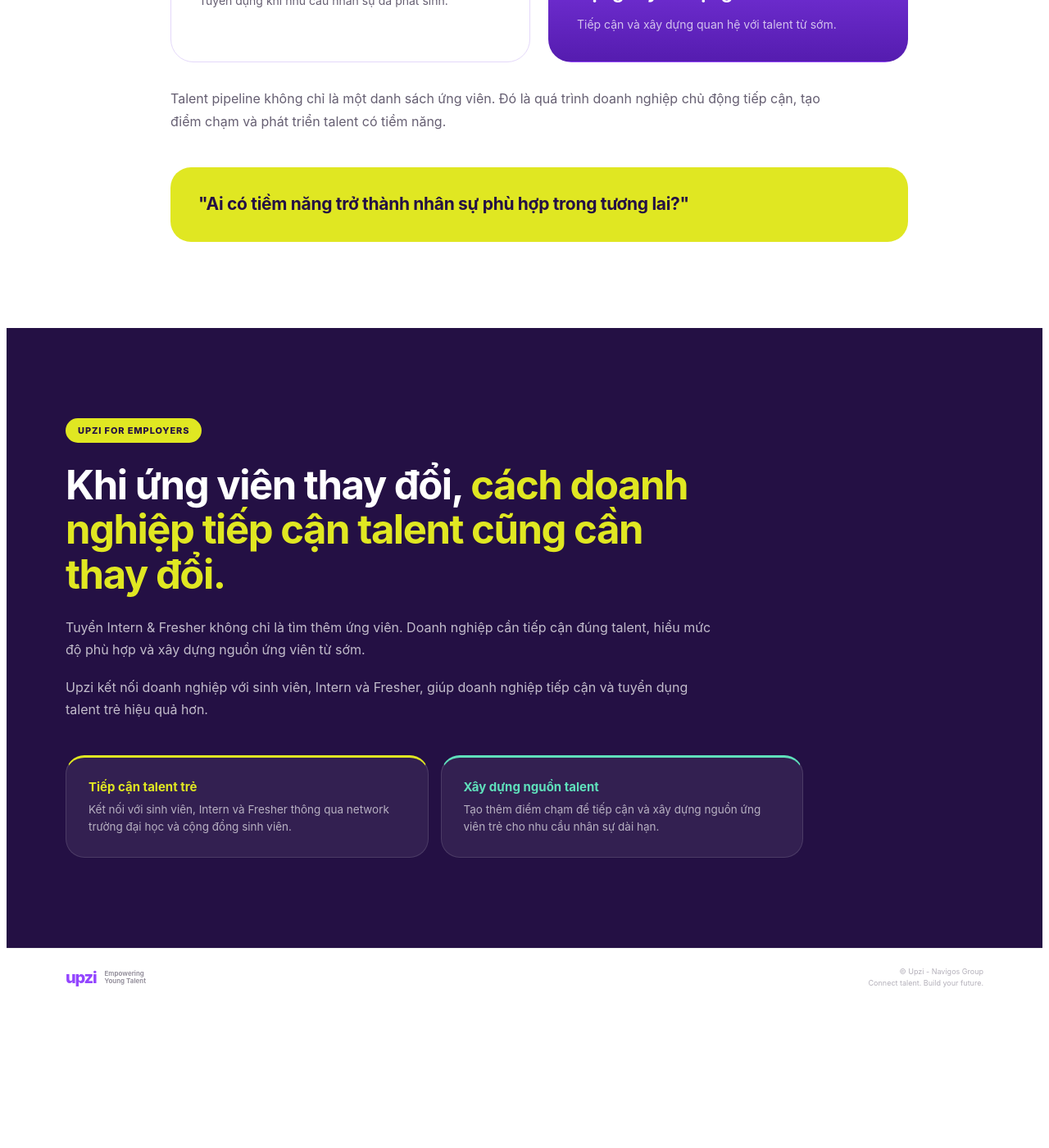
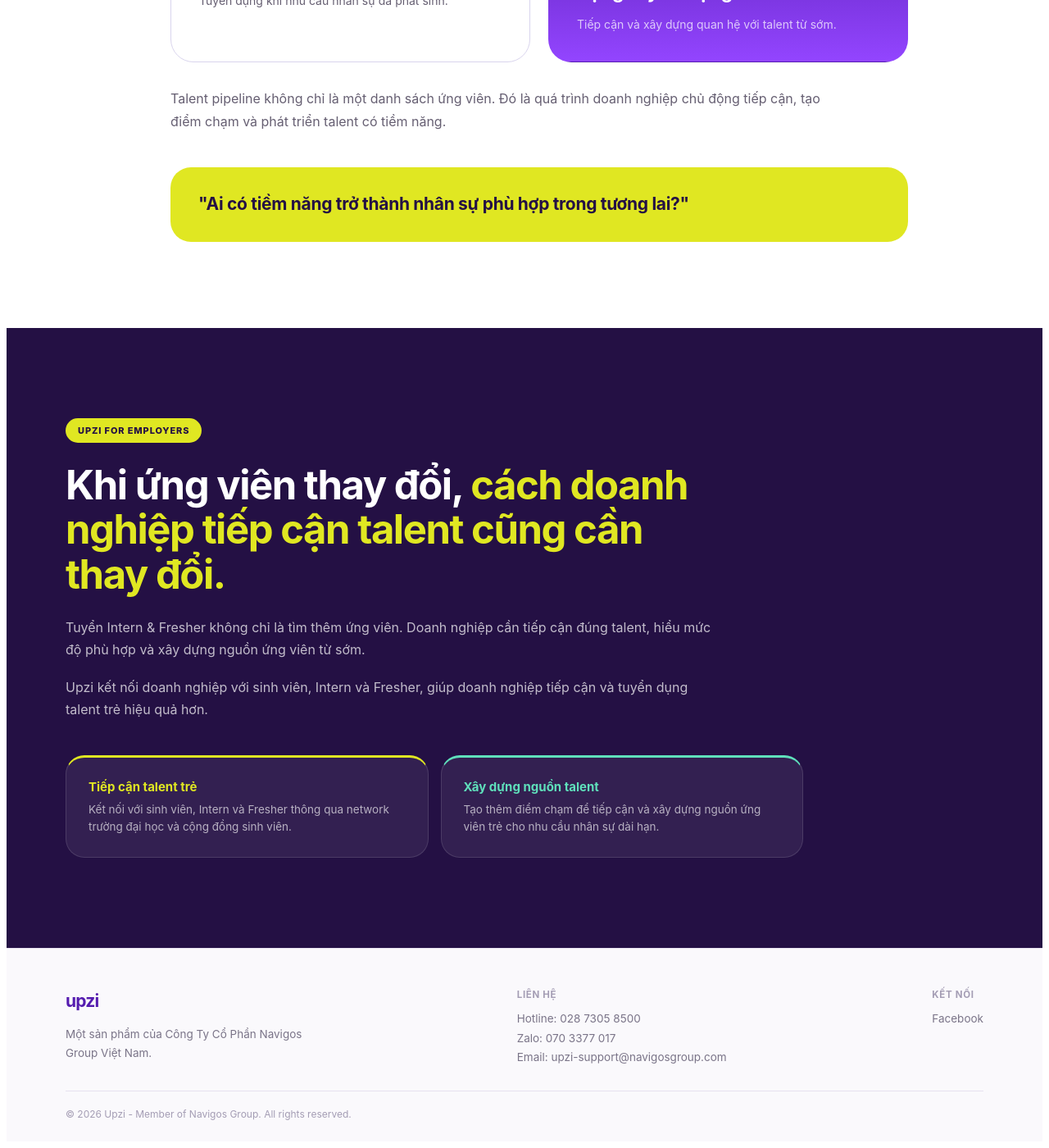
Before and after one commit to upzi-vn/staging, a Jekyll site: the page _posts/2026-08-11-xu-huong-tuyen-dung-2026.html, which Jekyll copies as it is, in a window 1280 px wide and 1400 px high, scrolled down 5102 px. Shown: the whole window at 82% size. Built offline with Jekyll 4.4.1, drawn with Linux system fonts in a browser that asks for light colours; before the commit the page ends 6337 px from its top, so only the background shows below that.

Commit message:
2026-08-11-xu-huong-tuyen-dung-2026.html

```diff
--- a/_posts/2026-08-11-xu-huong-tuyen-dung-2026.html
+++ b/_posts/2026-08-11-xu-huong-tuyen-dung-2026.html
@@ -10,12 +10,32 @@
   --purple-dark:#551CAF;
   --purple-deep:#241044;
 
-  --purple-soft:#F3EDFF;
-  --purple-line:#E4D8FA;
-
   --yellow:#E0E722;
   --green:#89BF00;
 
+  --purple-soft:#F5F1FF;
+  --purple-line:#D9D4ED;
+
+  --light-green:#E1EFBD;
+  --light-green-gradient:linear-gradient(
+    180deg,
+    #E5E5E5 0%,
+    #E1EFBD 100%
+  );
+
+  --purple-gradient:linear-gradient(
+    0deg,
+    #9345FF 0%,
+    #551CAF 100%
+  );
+
+  --green-gradient:linear-gradient(
+    0deg,
+    #E0E722 0%,
+    #89BF00 100%
+  );
+
+  /* Supporting colors - used only as subtle accents */
   --mint:#5FE0BB;
   --warm-yellow:#FFD364;
   --orange:#FF8F3C;
@@ -23,9 +43,6 @@
   --pink:#E05A6D;
   --burgundy:#A5254C;
 
-  --light-lavender:#D9D4ED;
-  --light-green:#E1EFBD;
-
   --ink:#211A2D;
   --body:#665F72;
   --muted:#898293;
@@ -34,27 +51,16 @@
   --white:#FFFFFF;
   --black:#000000;
 
-  --purple-gradient:linear-gradient(
-    0deg,
-    #551CAF 0%,
-    #9345FF 100%
-  );
-
-  --green-gradient:linear-gradient(
-    0deg,
-    #89BF00 0%,
-    #E0E722 100%
-  );
-
-  --light-green-gradient:linear-gradient(
-    180deg,
-    #E5E5E5 0%,
-    #E1EFBD 100%
-  );
-
-  font-family:Inter,-apple-system,BlinkMacSystemFont,"Segoe UI",sans-serif;
+  font-family:
+    Inter,
+    -apple-system,
+    BlinkMacSystemFont,
+    "Segoe UI",
+    sans-serif;
+
   color:var(--ink);
   background:var(--white);
+
   overflow:hidden;
 }
 
@@ -122,7 +128,7 @@
   margin-bottom:24px;
 
   background:var(--purple-soft);
-  color:var(--purple);
+  color:var(--purple-dark);
 
   border-radius:999px;
 
@@ -239,7 +250,8 @@
   right:-120px;
   top:-150px;
 
-  border:1px solid rgba(255,255,255,.15);
+  border:1px solid rgba(255,255,255,.16);
+
   border-radius:50%;
 }
 
@@ -248,17 +260,17 @@
 
   position:absolute;
 
-  width:190px;
-  height:190px;
-
-  left:-90px;
-  bottom:-110px;
-
-  background:rgba(224,231,34,.35);
+  width:180px;
+  height:180px;
+
+  left:-80px;
+  bottom:-100px;
+
+  background:rgba(224,231,34,.22);
 
   border-radius:50%;
 
-  filter:blur(5px);
+  filter:blur(8px);
 }
 
 .insight-opening-card-content{
@@ -296,7 +308,7 @@
 
   padding-top:22px;
 
-  border-top:1px solid rgba(255,255,255,.2);
+  border-top:1px solid rgba(255,255,255,.18);
 
   color:rgba(255,255,255,.7);
 
@@ -338,20 +350,13 @@
 }
 
 .insight-data-item:nth-child(3){
-  background:linear-gradient(
-    180deg,
-    #F3EDFF 0%,
-    #E8DDFB 100%
-  );
+  background:var(--purple-soft);
 }
 
 .insight-data-number{
   margin-bottom:13px;
 
-  background:var(--purple-gradient);
-  -webkit-background-clip:text;
-  background-clip:text;
-  color:transparent;
+  color:var(--purple);
 
   font-size:42px;
   line-height:1;
@@ -360,9 +365,7 @@
 }
 
 .insight-data-item:nth-child(2) .insight-data-number{
-  background:var(--green-gradient);
-  -webkit-background-clip:text;
-  background-clip:text;
+  color:var(--green);
 }
 
 .insight-data-item h3{
@@ -421,12 +424,16 @@
   font-size:17px;
   font-weight:800;
 
-  box-shadow:0 12px 30px rgba(108,43,217,.18);
-}
-
+  box-shadow:
+    0 12px 30px rgba(85,28,175,.16);
+}
+
+/* Chỉ một vài điểm accent lime */
 .insight-trend:nth-of-type(odd) .insight-trend-number{
   background:var(--green-gradient);
   color:var(--purple-deep);
+  box-shadow:
+    0 12px 30px rgba(137,191,0,.14);
 }
 
 .insight-trend-content{
@@ -438,7 +445,7 @@
 
   margin-bottom:17px;
 
-  color:var(--purple);
+  color:var(--purple-dark);
 
   font-size:11.5px;
   font-weight:800;
@@ -501,7 +508,9 @@
 
 .insight-ai-card.highlight{
   background:var(--purple-gradient);
+
   border-color:transparent;
+
   color:var(--white);
 }
 
@@ -512,7 +521,7 @@
   font-weight:800;
   letter-spacing:.08em;
 
-  color:var(--purple);
+  color:var(--purple-dark);
 }
 
 .insight-ai-card.highlight .insight-ai-card-label{
@@ -586,16 +595,22 @@
   border:1px solid var(--purple-line);
 }
 
+/*
+   Không dùng 4 màu khác nhau.
+   Giữ cards cùng visual language,
+   chỉ tạo hierarchy bằng tint nhẹ.
+*/
+
 .insight-touchpoint:nth-child(2){
-  background:#F8F5FF;
+  background:#F8F6FF;
 }
 
 .insight-touchpoint:nth-child(3){
-  background:#F4F8E9;
+  background:#F5F8EC;
 }
 
 .insight-touchpoint:nth-child(4){
-  background:#FFF4E9;
+  background:#FFFDF4;
 }
 
 .insight-touchpoint-number{
@@ -612,7 +627,7 @@
 }
 
 .insight-touchpoint:nth-child(4) .insight-touchpoint-number{
-  color:var(--orange);
+  color:#A4A900;
 }
 
 .insight-touchpoint h3{
@@ -658,7 +673,7 @@
 }
 
 .insight-journey-item:nth-child(2){
-  border-top:3px solid var(--mint);
+  border-top:3px solid var(--purple);
 }
 
 .insight-journey-item:nth-child(3){
@@ -666,7 +681,7 @@
 }
 
 .insight-journey-item:nth-child(4){
-  border-top:3px solid var(--orange);
+  border-top:3px solid var(--green);
 }
 
 .insight-journey-item:first-child{
@@ -684,23 +699,19 @@
 .insight-journey-step{
   margin-bottom:19px;
 
-  color:var(--purple);
+  color:var(--purple-dark);
 
   font-size:11px;
   font-weight:800;
   letter-spacing:.07em;
 }
 
-.insight-journey-item:nth-child(2) .insight-journey-step{
-  color:#2CA98A;
-}
-
 .insight-journey-item:nth-child(3) .insight-journey-step{
-  color:#9AAA00;
+  color:#A4A900;
 }
 
 .insight-journey-item:nth-child(4) .insight-journey-step{
-  color:var(--orange);
+  color:var(--green);
 }
 
 .insight-journey-item h3{
@@ -743,14 +754,16 @@
 
 .insight-pipeline-card.dark{
   background:var(--purple-gradient);
+
   color:var(--white);
+
   border-color:transparent;
 }
 
 .insight-pipeline-number{
   margin-bottom:40px;
 
-  color:var(--purple);
+  color:var(--purple-dark);
 
   font-size:12px;
   font-weight:800;
@@ -890,55 +903,88 @@
 
 /* =========================================================
    FOOTER
-   Layout inspired by Upzi layout footer
+   MATCH FRAME2.HTML
 ========================================================= */
 
 .insight-footer{
-  padding:22px 0;
-
-  background:var(--white);
-
-  border-top:1px solid #EEEEEE;
-}
-
-.insight-footer-inner{
+  background:var(--off);
+
+  padding:46px 0 26px;
+
+  border-top:1px solid #EAE5F3;
+}
+
+.insight-footer-top{
   display:flex;
-  align-items:center;
+
   justify-content:space-between;
+
+  flex-wrap:wrap;
+
   gap:30px;
-}
-
-.insight-footer-brand{
-  display:flex;
-  align-items:center;
-  gap:10px;
+
+  padding-bottom:28px;
+
+  border-bottom:1px solid #E6E1EF;
+}
+
+.insight-footer-col{
+  font-size:13.5px;
+
+  color:#7A7488;
+
+  line-height:1.75;
+}
+
+.insight-footer-col:first-child{
+  max-width:300px;
 }
 
 .insight-footer-logo{
-  font-size:20px;
-  line-height:1;
-  font-weight:850;
-  letter-spacing:-.06em;
+  font-size:21px;
+  font-weight:700;
+
+  color:var(--purple-dark);
+
+  margin-bottom:10px;
+
+  letter-spacing:-.04em;
+}
+
+.insight-footer-col h4{
+  font-size:11.5px;
+
+  text-transform:uppercase;
+
+  letter-spacing:.06em;
+
+  color:#A49DB4;
+
+  margin:0 0 8px;
+}
+
+.insight-footer-col p{
+  margin:0;
+}
+
+.insight-footer-col a{
+  color:#7A7488;
+
+  text-decoration:none;
+
+  transition:color .2s ease;
+}
+
+.insight-footer-col a:hover{
   color:var(--purple);
 }
 
-.insight-footer-brand span{
-  color:#8D8895;
-  font-size:8px;
-  line-height:1.15;
-  font-weight:600;
-}
-
-.insight-footer-info{
-  display:flex;
-  flex-direction:column;
-  align-items:flex-end;
-  gap:3px;
-
-  color:#B4B0BA;
-
-  font-size:9px;
-  line-height:1.3;
+.insight-footer-bottom{
+  padding-top:20px;
+
+  font-size:12px;
+
+  color:#A49DB4;
 }
 
 
@@ -980,6 +1026,7 @@
   .insight-journey-item:nth-child(3){
     border-left:1px solid var(--purple-line);
     border-top:3px solid var(--yellow);
+
     border-radius:0 0 0 25px;
   }
 
@@ -987,9 +1034,10 @@
     border-left:1px solid var(--purple-line);
   }
 
-  .insight-footer-inner{
+  .insight-footer-top{
     align-items:flex-start;
   }
+
 }
 
 
@@ -1077,6 +1125,7 @@
   .insight-journey-item:last-child{
     border:1px solid var(--purple-line);
     border-top-width:3px;
+
     border-radius:20px;
   }
 
@@ -1098,16 +1147,16 @@
   }
 
   .insight-footer{
-    padding:20px 0;
-  }
-
-  .insight-footer-inner{
+    padding:38px 0 22px;
+  }
+
+  .insight-footer-top{
     flex-direction:column;
-    gap:15px;
-  }
-
-  .insight-footer-info{
-    align-items:flex-start;
+    gap:24px;
+  }
+
+  .insight-footer-col{
+    font-size:13px;
   }
 
 }
@@ -1127,10 +1176,12 @@
   }
 
 }
+
 </style>
 
 
 <div class="insight-page">
+
 
   <!-- =====================================================
        BACK
@@ -1889,44 +1940,81 @@
 
   <!-- =====================================================
        FOOTER
+       FROM FRAME2.HTML
   ====================================================== -->
 
   <footer class="insight-footer">
 
     <div class="insight-container">
 
-      <div class="insight-footer-inner">
-
-        <div class="insight-footer-brand">
+      <div class="insight-footer-top">
+
+        <div class="insight-footer-col">
 
           <div class="insight-footer-logo">
             upzi
           </div>
 
-          <span>
-            Empowering<br>
-            Young Talent
-          </span>
-
-        </div>
-
-
-        <div class="insight-footer-info">
-
-          <span>
-            © Upzi - Navigos Group
-          </span>
-
-          <span>
-            Connect talent. Build your future.
-          </span>
+          <p>
+            Một sản phẩm của Công Ty Cổ Phần
+            Navigos Group Việt Nam.
+          </p>
+
+        </div>
+
+
+        <div class="insight-footer-col">
+
+          <h4>
+            Liên hệ
+          </h4>
+
+          <p>
+            Hotline: 028 7305 8500
+          </p>
+
+          <p>
+            Zalo: 070 3377 017
+          </p>
+
+          <p>
+            Email: upzi-support@navigosgroup.com
+          </p>
+
+        </div>
+
+
+        <div class="insight-footer-col">
+
+          <h4>
+            Kết nối
+          </h4>
+
+          <p>
+            <a
+              href="https://facebook.com/UpziFanpage"
+              target="_blank"
+              rel="noopener"
+            >
+              Facebook
+            </a>
+          </p>
 
         </div>
 
       </div>
 
+
+      <div class="insight-footer-bottom">
+
+        © 2026 Upzi - Member of Navigos Group.
+        All rights reserved.
+
+      </div>
+
     </div>
 
   </footer>
 
+
 </div>
```
Also changed, not shown: other parts of _posts/2026-08-11-xu-huong-tuyen-dung-2026.html (+6 -1 lines).
